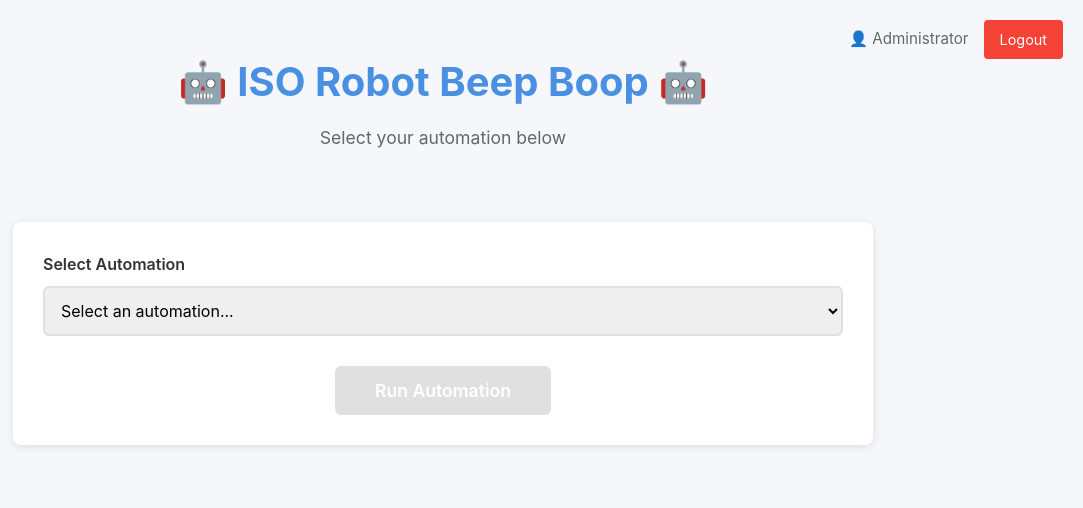
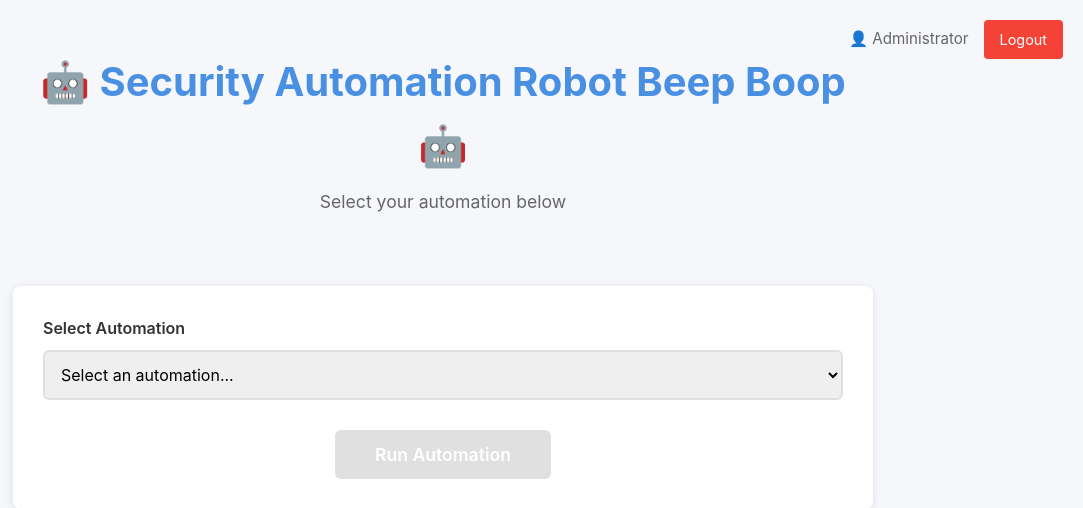
Before and after one commit to supremeseam/security_automation, a Flask app: page / in a window 1280 px wide. Shown: the top 508 px of the page, without its empty margins (197-1280 px from the left). Run offline with Flask 3, Linux system fonts and the light colour scheme; a user stored in the database is signed in; data comes from the database, SQL or seed files in the repository.

Commit message:
getting ready for cognito

```diff
--- a/app/templates/index.html
+++ b/app/templates/index.html
@@ -3,7 +3,7 @@
 <head>
     <meta charset="UTF-8">
     <meta name="viewport" content="width=device-width, initial-scale=1.0">
-    <title>ISO Automation UI</title>
+    <title>Python Automation UI</title>
     <link rel="stylesheet" href="/static/css/style.css">
     <style>
         .user-info {
@@ -51,7 +51,7 @@
         </div>
 
         <header>
-            <h1>🤖 ISO Robot Beep Boop 🤖</h1>
+            <h1>🤖 Security Automation Robot Beep Boop 🤖</h1>
             <p class="subtitle">Select your automation below</p>
         </header>
 
--- a/app/templates/login.html
+++ b/app/templates/login.html
@@ -3,7 +3,7 @@
 <head>
     <meta charset="UTF-8">
     <meta name="viewport" content="width=device-width, initial-scale=1.0">
-    <title>Login - ISO Automation UI</title>
+    <title>Python Automation UI</title>
     <link rel="stylesheet" href="/static/css/style.css">
     <style>
         body {
@@ -127,7 +127,7 @@
 <body>
     <div class="login-container">
         <div class="login-header">
-            <h1>ISO Automation Tool</h1>
+            <h1>Security Automation Tool</h1>
             <p>Automation UI for Security Tools</p>
         </div>
 
```
Also changed, not shown: 5 other files.
